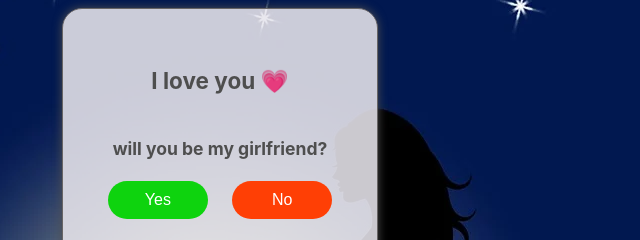
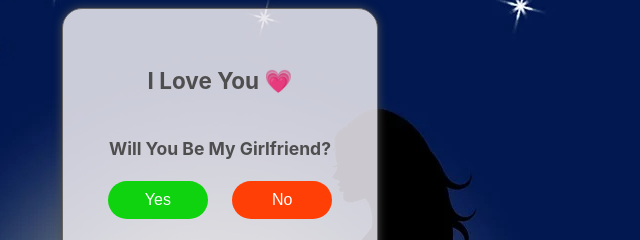
Before and after one commit to omkarvernekar445/omkar.github.io, a plain HTML site: page index.html in a window 1280 px wide. Shown: the top 240 px of the page, 420-1060 px from the left. Drawn offline with Linux system fonts and the light colour scheme.

Commit message:
index.html

```diff
--- a/index.html
+++ b/index.html
@@ -10,8 +10,9 @@
 </head>
 <body>
     <form action="#">
-        <h2>I love you &#x1F497 </h2>
-        <h3>will you be my girlfriend?</h3>
+        <h2>I Love You  &#x1F497</h2>
+
+        <h3>Will You Be My Girlfriend?</h3>
         <div class="buttons">
             <input type="submit" value="Yes" id="yes">
             <input type="submit" value="No" id="no">
```
